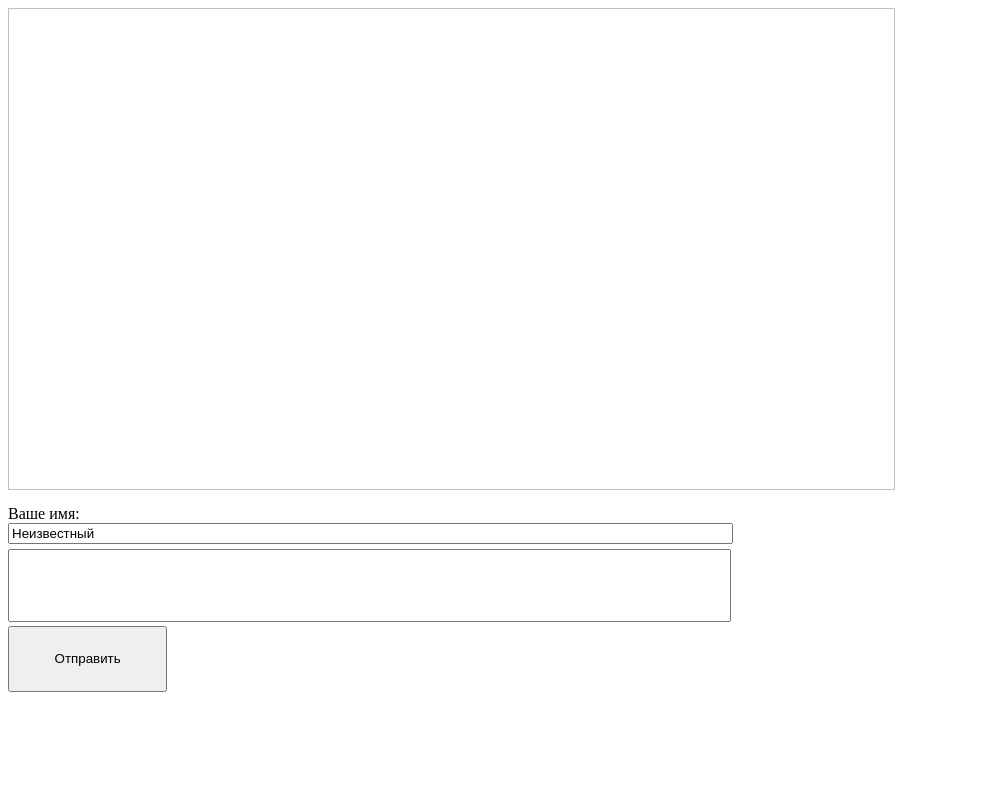
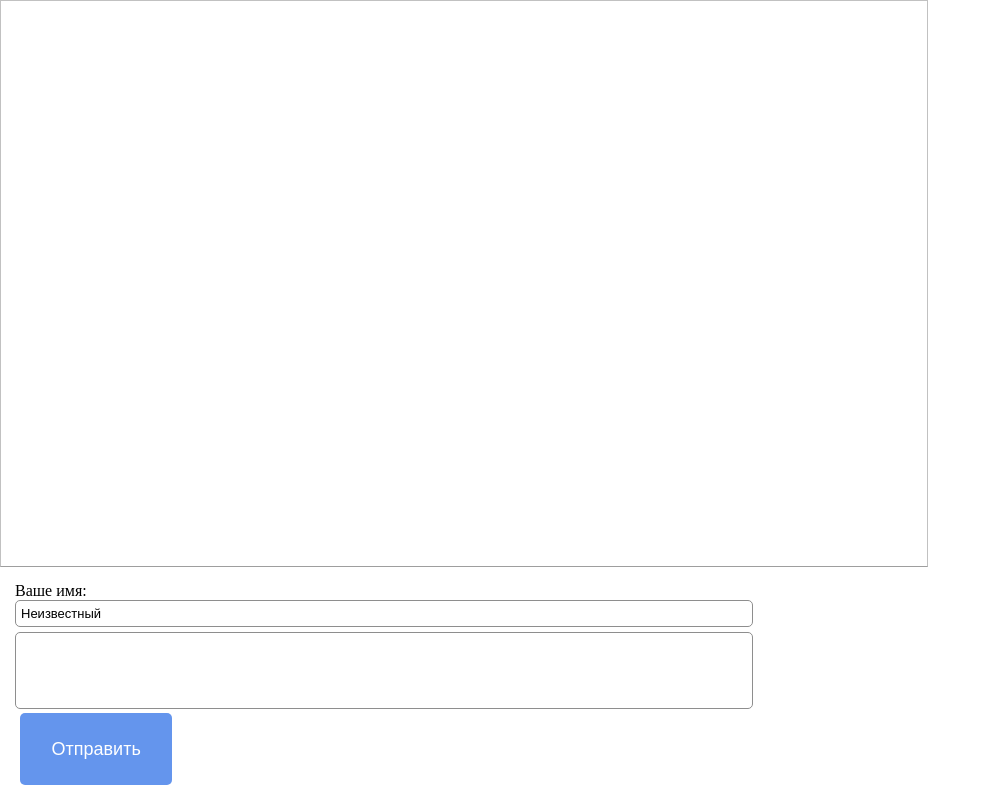
Before and after one commit to PaulMartynov/Chat-on-Redux, a website built with webpack: page public/index.html in a window 1280 px wide. Shown: the whole page, without its empty margins (0-991 px from the left). Built offline with nearby package versions, Linux system fonts and the light colour scheme; no server answers.

Commit message:
немного вёрстки

```diff
--- a/src/components/InputForm.ts
+++ b/src/components/InputForm.ts
@@ -27,7 +27,7 @@ export class InputForm extends Component<State> {
     return template(
       `
           <form>
-            <div id="username">
+            <div id="user">
               <div id="label"><span>Ваше имя:</span></div>
               <input id="username" type="text" value="{{username}}" required>
             </div>
--- a/src/css/style.css
+++ b/src/css/style.css
@@ -1,17 +1,40 @@
+body {
+  display: flex;
+  flex-direction: column;
+  height: 100vh;
+  margin: 0 auto;
+}
+
 #chatMessages {
   width: 70%;
-  height: 30em;
   border: 1px solid #c1c1c1;
+  flex-grow: 1;
+  padding: 15px;
+  border-bottom: 1px solid #9e9e9e;
+  height: calc(100% - 60px);
+  overflow: auto;
 }
 
 form {
-  margin-top: 15px;
   width: 70%;
   align-content: center;
+  display: flex;
+  flex-direction: column;
+  padding: 15px;
+}
+
+#input {
+  display: flex;
+  align-items: center;
 }
 
 #username {
-  width: 90%;
+  width: 81%;
+  flex-grow: 1;
+  padding: 5px;
+  font-size: 13px;
+  border: 1px solid #8e8e8e;
+  border-radius: 5px;
 }
 
 #inputForm {
@@ -22,18 +45,32 @@ form {
   width: 81%;
   height: 5em;
   resize: none;
+  flex-grow: 1;
+  padding: 5px;
+  font-size: 13px;
+  border: 1px solid #8e8e8e;
+  border-radius: 5px;
 }
 
 #sendBtn {
   display: inline-block;
   vertical-align: top;
-  height: 5em;
-  min-width: 18%;
+  height: 4em;
+  min-width: 17%;
   max-width: 50%;
+  margin-left: 5px;
+  width: 100px;
+  border-radius: 5px;
+  border: none;
+  color: #fff;
+  background-color: cornflowerblue;
+  cursor: pointer;
+  font-size: 18px;
+  font-weight: 500;
 }
 
 .message {
-  padding: 5px;
+  margin-bottom: 7px;
 }
 
 .scroll {
```
